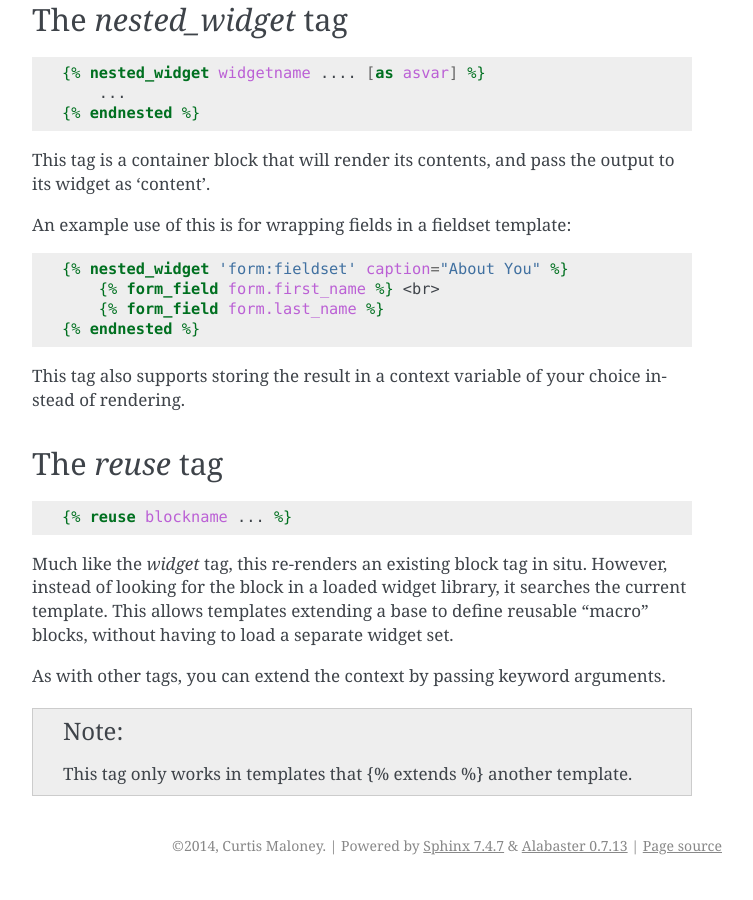
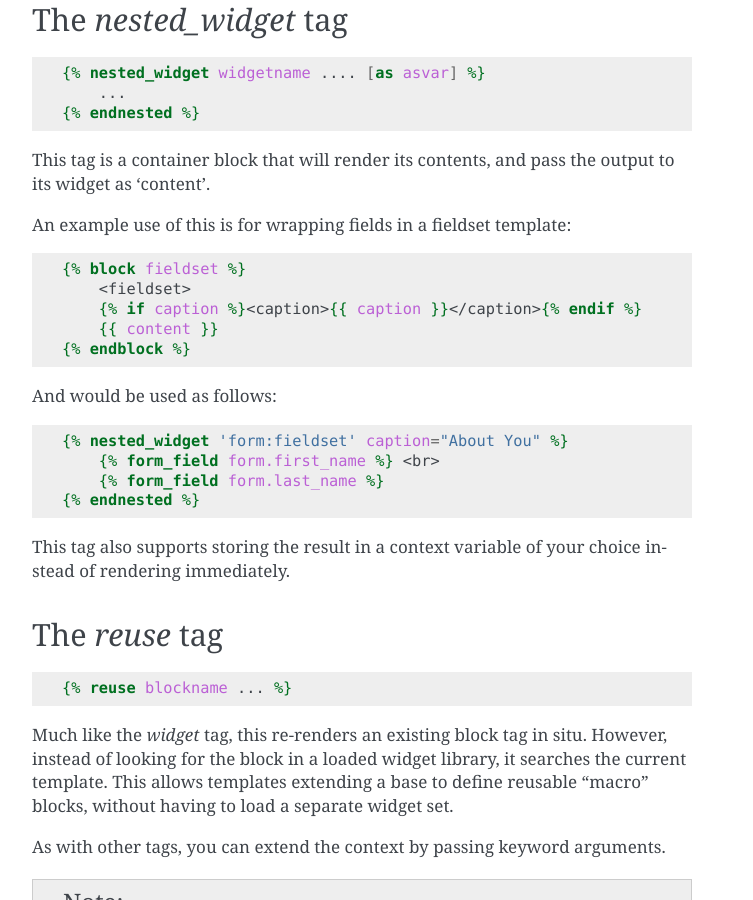
Before and after one commit to funkybob/django-sniplates, a Sphinx documentation site: the page built from docs/tags.rst, in a window 1280 px wide and 900 px high, scrolled down 2897 px. Shown: the whole window, without its empty margins (388-1141 px from the left). Built offline with Sphinx 7.4.7, drawn with Linux system fonts in a browser that asks for light colours.

Commit message:
Clarify docs on using nested_widget tag

```diff
--- a/docs/tags.rst
+++ b/docs/tags.rst
@@ -145,13 +145,23 @@ An example use of this is for wrapping fields in a fieldset template:
 
 .. code-block:: django
 
+   {% block fieldset %}
+       <fieldset>
+       {% if caption %}<caption>{{ caption }}</caption>{% endif %}
+       {{ content }}
+   {% endblock %}
+
+And would be used as follows:
+
+.. code-block:: django
+
     {% nested_widget 'form:fieldset' caption="About You" %}
         {% form_field form.first_name %} <br>
         {% form_field form.last_name %}
     {% endnested %}
 
 This tag also supports storing the result in a context variable of your choice
-instead of rendering.
+instead of rendering immediately.
 
 
 The `reuse` tag
```
